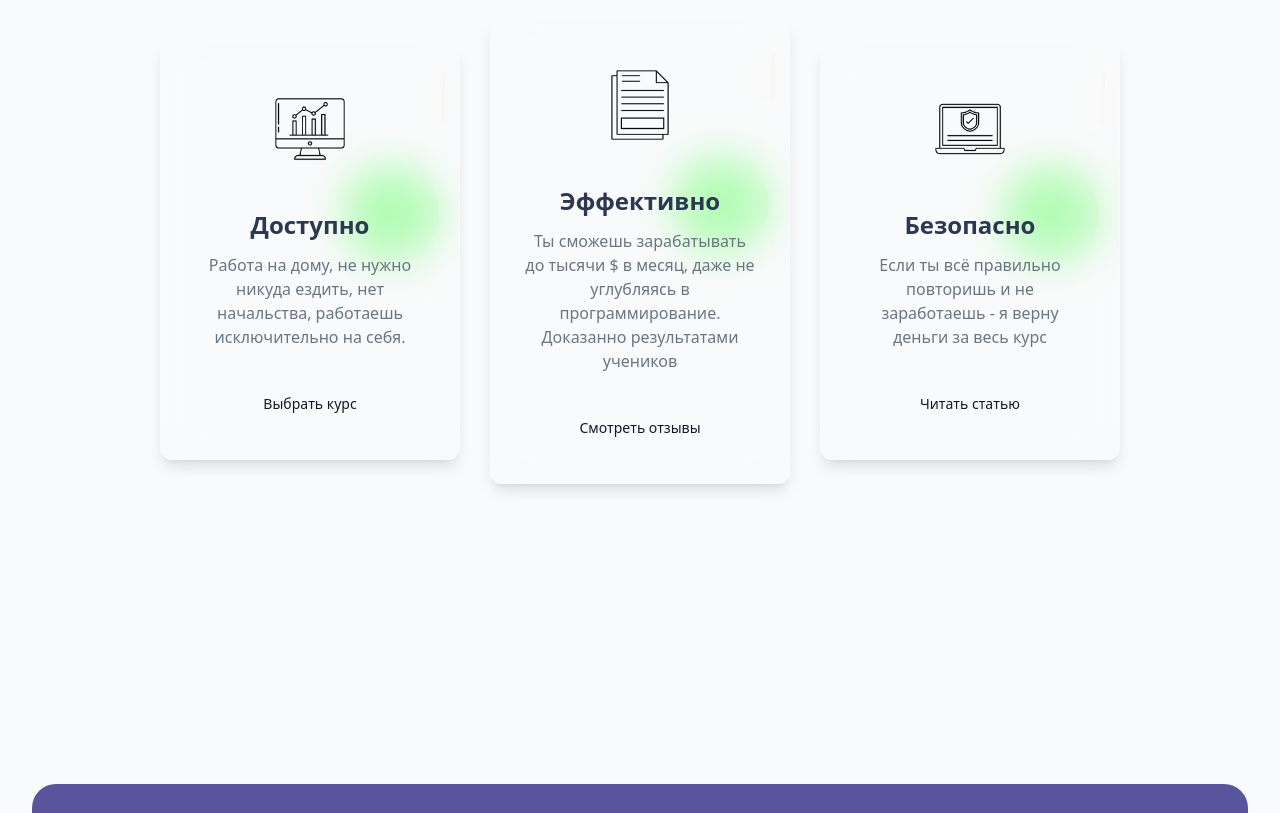
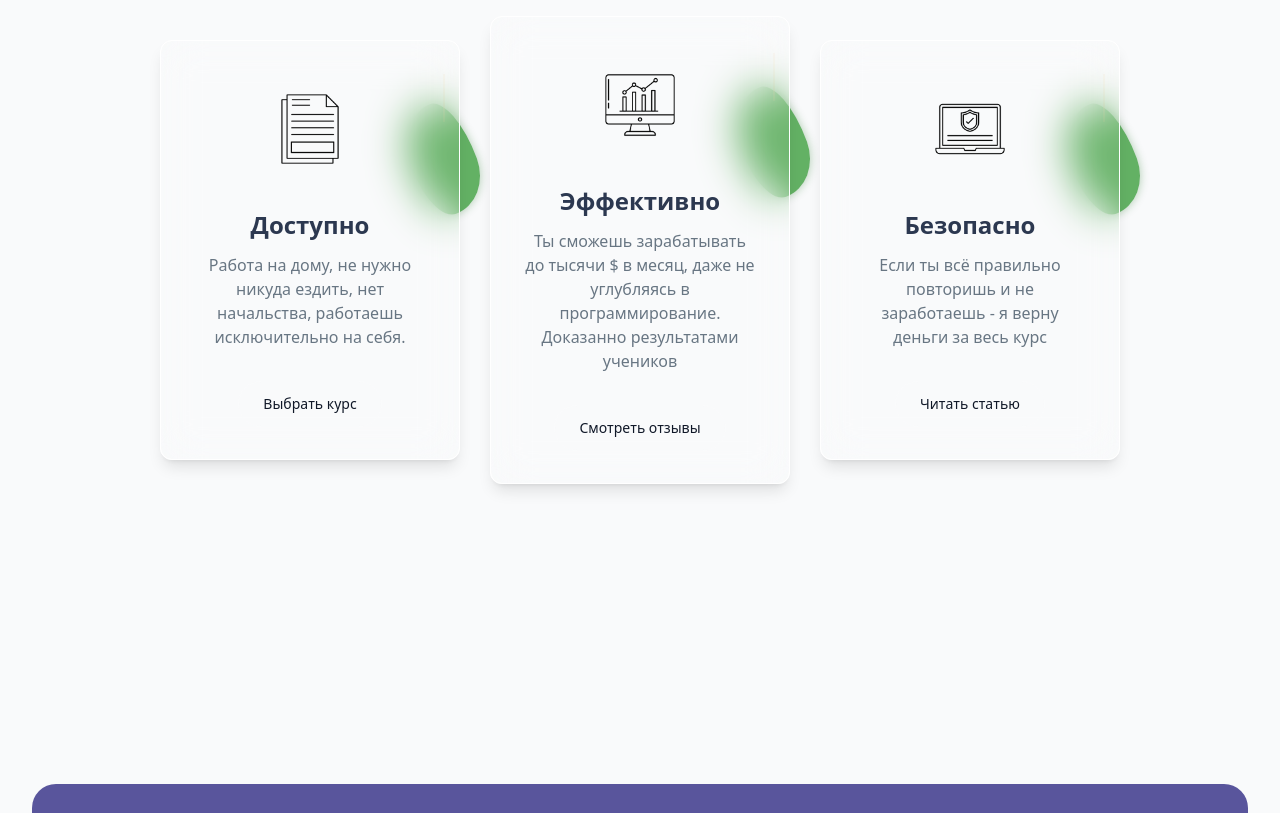
Before and after one commit to Narzul1oevN/Revitonica, a React (Vite) app: page / in a window 1280 px wide. Shown: the part 958-1771 px from the top of the page. Built offline with nearby package versions, Linux system fonts and the light colour scheme.

Commit message:
fiveCommit

```diff
--- a/src/secions/secion2.jsx
+++ b/src/secions/secion2.jsx
@@ -14,7 +14,7 @@ const features = [
     buttonText: "Выбрать курс",
     buttonLink: "#videoCoursScrioling",
     iconColor: "text-blue-500",
-    iconImage: first, // <-- Добавлено изображение
+    iconImage: second, // <-- Добавлено изображение
   },
   {
     title: "Эффективно",
@@ -23,7 +23,7 @@ const features = [
     buttonText: "Смотреть отзывы",
     buttonLink: "#sectionId",
     iconColor: "text-green-500",
-    iconImage: second, // <-- Добавлено изображение
+    iconImage: first, // <-- Добавлено изображение
   },
   {
     title: "Безопасно",
@@ -63,7 +63,7 @@ const Secion2 = ({ secion2Scroll }) => {
 const FeatureCard = ({ feature }) => {
   const glassmorphismStyle = {
     backgroundColor: "rgba(255, 255, 255, 0.074)",
-    border: "1px solid rgba(255, 255, 255, 0.222)",
+    border: "1px solid white",
     backdropFilter: "blur(20px)",
     WebkitBackdropFilter: "blur(20px)",
   };
@@ -71,13 +71,17 @@ const FeatureCard = ({ feature }) => {
   // Декоративные стили (без изменений)
   const beforeStyle = {
     content: '""',
-    backgroundColor: "rgba(0, 255, 0, 0.3)",
-    borderRadius: "50%",
-    width: "6rem",
-    height: "6rem",
-    top: "30%",
-    right: "7%",
+    position: 'absolute',
+    backgroundColor: "rgba(0, 128, 0, 0.6)", // более насыщенный зелёный
+    width: "4rem",
+    height: "7rem", // удлинённая форма
+    borderRadius: "60% 40% 60% 40% / 50% 60% 40% 50%", // сложная форма радиуса
+    transform: "rotate(-20deg)", // лёгкий наклон
+    top: "15%",
+    right: "-5%",
+    boxShadow: "0 0 10px rgba(0, 100, 0, 0.3)", // мягкая тень
   };
+
 
   const afterStyle = {
     content: '""',
```
